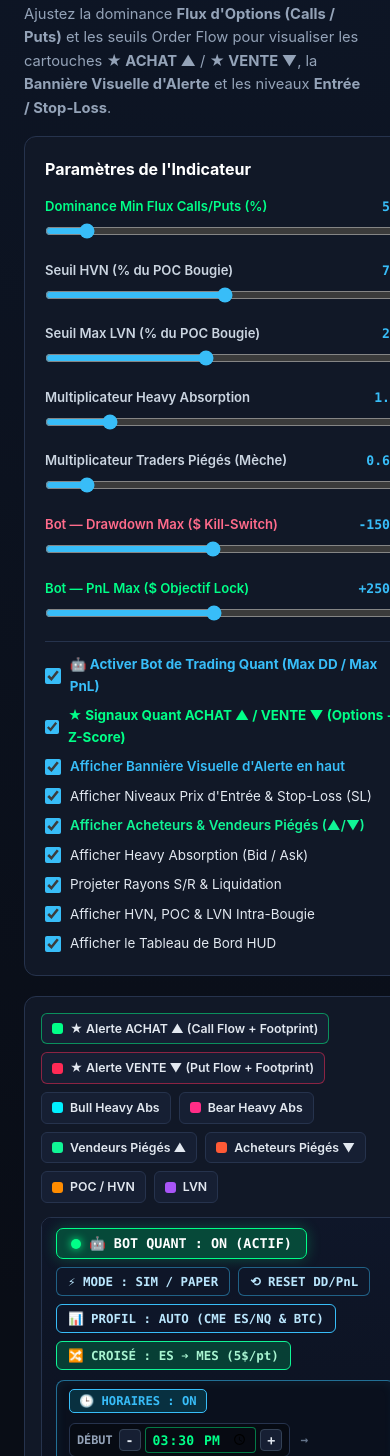
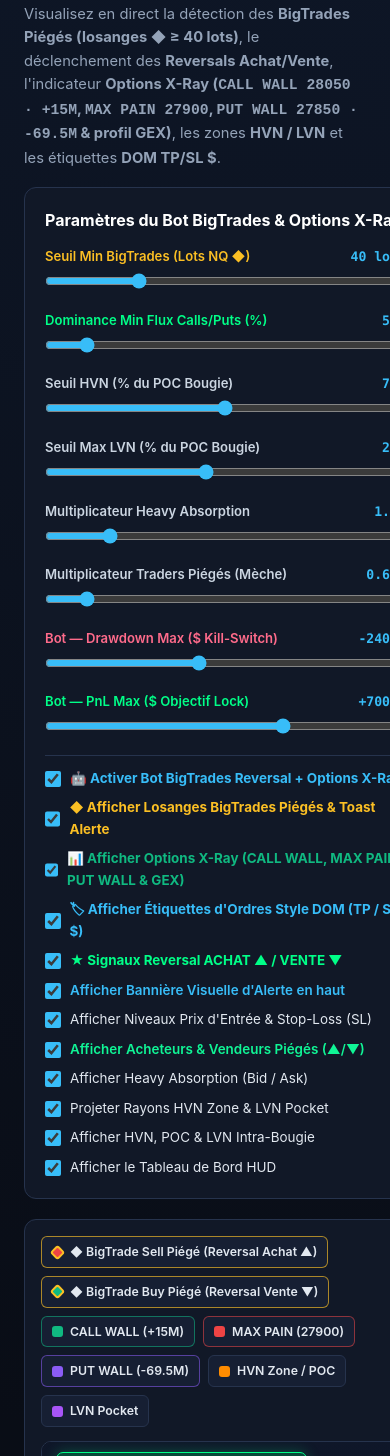
Before and after one commit to Xerro20/j-aimerais-un-indicateur-deja-compile-po, a plain HTML site: page index.html in a window 390 px wide. Shown: the part 1719-3175 px from the top of the page. Drawn offline with Linux system fonts and the light colour scheme.

Commit message:
Work from the phone

```diff
--- a/index.html
+++ b/index.html
@@ -523,16 +523,24 @@
     <section class="section">
       <div class="section-header">
         <div>
-          <h2 class="section-title">Aperçu Interactif : Alertes Visuelles Achat/Vente &amp; Flux d'Options ATAS X</h2>
+          <h2 class="section-title">Aperçu Interactif (NQ 5m) : BigTrades Piégés (◆), Reversal, Options X-Ray &amp; HVN / LVN</h2>
           <p style="color: var(--muted); font-size: 0.92rem;">
-            Ajustez la dominance <strong>Flux d'Options (Calls / Puts)</strong> et les seuils Order Flow pour visualiser les cartouches <strong>★ ACHAT ▲</strong> / <strong>★ VENTE ▼</strong>, la <strong>Bannière Visuelle d'Alerte</strong> et les niveaux <strong>Entrée / Stop-Loss</strong>.
+            Visualisez en direct la détection des <strong>BigTrades Piégés (losanges ◆ &ge; 40 lots)</strong>, le déclenchement des <strong>Reversals Achat/Vente</strong>, l'indicateur <strong>Options X-Ray (<code>CALL WALL 28050 · +15M</code>, <code>MAX PAIN 27900</code>, <code>PUT WALL 27850 · -69.5M</code> &amp; profil GEX)</strong>, les zones <strong>HVN / LVN</strong> et les étiquettes <strong>DOM TP/SL $</strong>.
           </p>
         </div>
       </div>
 
       <div class="sim-grid">
         <div class="card">
-          <h3 style="font-size: 1rem; margin-bottom: 13px; color: #fff;">Paramètres de l'Indicateur</h3>
+          <h3 style="font-size: 1rem; margin-bottom: 13px; color: #fff;">Paramètres du Bot BigTrades &amp; Options X-Ray</h3>
+
+          <div class="control-group">
+            <div class="control-label">
+              <span style="color: #fbbf24;">Seuil Min BigTrades (Lots NQ ◆)</span>
+              <span class="control-val" id="valBigTradeLots">40 lots</span>
+            </div>
+            <input type="range" id="rngBigTradeLots" min="20" max="100" step="5" value="40" />
+          </div>
 
           <div class="control-group">
             <div class="control-label">
@@ -577,27 +585,39 @@
           <div class="control-group">
             <div class="control-label">
               <span style="color: #ff6b8b;">Bot — Drawdown Max ($ Kill-Switch)</span>
-              <span class="control-val" id="valMaxDd">-1500$</span>
+              <span class="control-val" id="valMaxDd">-2355$</span>
             </div>
-            <input type="range" id="rngMaxDd" min="200" max="3000" step="100" value="1500" />
+            <input type="range" id="rngMaxDd" min="500" max="5000" step="100" value="2355" />
           </div>
 
           <div class="control-group">
             <div class="control-label">
               <span style="color: #00ff88;">Bot — PnL Max ($ Objectif Lock)</span>
-              <span class="control-val" id="valMaxPnl">+2500$</span>
+              <span class="control-val" id="valMaxPnl">+7075$</span>
             </div>
-            <input type="range" id="rngMaxPnl" min="300" max="5000" step="100" value="2500" />
+            <input type="range" id="rngMaxPnl" min="1000" max="10000" step="250" value="7075" />
           </div>
 
           <div class="toggle-list">
             <label class="toggle-item">
               <input type="checkbox" id="chkBot" checked />
-              <span style="color: #38bdf8; font-weight: 700;">🤖 Activer Bot de Trading Quant (Max DD / Max PnL)</span>
+              <span style="color: #38bdf8; font-weight: 700;">🤖 Activer Bot BigTrades Reversal + Options X-Ray</span>
+            </label>
+            <label class="toggle-item">
+              <input type="checkbox" id="chkBigTrades" checked />
+              <span style="color: #fbbf24; font-weight: 700;">◆ Afficher Losanges BigTrades Piégés &amp; Toast Alerte</span>
+            </label>
+            <label class="toggle-item">
+              <input type="checkbox" id="chkOptionsXRay" checked />
+              <span style="color: #10b981; font-weight: 700;">📊 Afficher Options X-Ray (CALL WALL, MAX PAIN, PUT WALL &amp; GEX)</span>
+            </label>
+            <label class="toggle-item">
+              <input type="checkbox" id="chkDomTags" checked />
+              <span style="color: #38bdf8; font-weight: 700;">🏷 Afficher Étiquettes d'Ordres Style DOM (TP / SL $)</span>
             </label>
             <label class="toggle-item">
               <input type="checkbox" id="chkBuySell" checked />
-              <span style="color: #00ff88; font-weight: 700;">★ Signaux Quant ACHAT ▲ / VENTE ▼ (Options + Z-Score)</span>
+              <span style="color: #00ff88; font-weight: 700;">★ Signaux Reversal ACHAT ▲ / VENTE ▼</span>
             </label>
             <label class="toggle-item">
               <input type="checkbox" id="chkBanner" checked />
@@ -617,7 +637,7 @@
             </label>
             <label class="toggle-item">
               <input type="checkbox" id="chkRays" checked />
-              <span>Projeter Rayons S/R &amp; Liquidation</span>
+              <span>Projeter Rayons HVN Zone &amp; LVN Pocket</span>
             </label>
             <label class="toggle-item">
               <input type="checkbox" id="chkBarHvn" checked />
@@ -632,14 +652,13 @@
 
         <div class="card" style="padding: 16px;">
           <div class="legend-pills">
-            <span class="pill" style="border-color: rgba(0,255,136,0.5);"><span class="dot" style="background: #00ff88;"></span> ★ Alerte ACHAT ▲ (Call Flow + Footprint)</span>
-            <span class="pill" style="border-color: rgba(255,42,85,0.5);"><span class="dot" style="background: #ff2a55;"></span> ★ Alerte VENTE ▼ (Put Flow + Footprint)</span>
-            <span class="pill"><span class="dot" style="background: #00f0ff;"></span> Bull Heavy Abs</span>
-            <span class="pill"><span class="dot" style="background: #ff2d87;"></span> Bear Heavy Abs</span>
-            <span class="pill"><span class="dot" style="background: #10f596;"></span> Vendeurs Piégés ▲</span>
-            <span class="pill"><span class="dot" style="background: #ff5a36;"></span> Acheteurs Piégés ▼</span>
-            <span class="pill"><span class="dot" style="background: #ff8c00;"></span> POC / HVN</span>
-            <span class="pill"><span class="dot" style="background: #a855f7;"></span> LVN</span>
+            <span class="pill" style="border-color: rgba(251,191,36,0.65);"><span class="dot" style="background: #ef4444; border: 2px solid #fbbf24; transform: rotate(45deg);"></span> ◆ BigTrade Sell Piégé (Reversal Achat ▲)</span>
+            <span class="pill" style="border-color: rgba(251,191,36,0.65);"><span class="dot" style="background: #10b981; border: 2px solid #fbbf24; transform: rotate(45deg);"></span> ◆ BigTrade Buy Piégé (Reversal Vente ▼)</span>
+            <span class="pill" style="border-color: rgba(16,185,129,0.55);"><span class="dot" style="background: #10b981;"></span> CALL WALL (+15M)</span>
+            <span class="pill" style="border-color: rgba(239,68,68,0.55);"><span class="dot" style="background: #ef4444;"></span> MAX PAIN (27900)</span>
+            <span class="pill" style="border-color: rgba(139,92,246,0.55);"><span class="dot" style="background: #8b5cf6;"></span> PUT WALL (-69.5M)</span>
+            <span class="pill"><span class="dot" style="background: #ff8c00;"></span> HVN Zone / POC</span>
+            <span class="pill"><span class="dot" style="background: #a855f7;"></span> LVN Pocket</span>
           </div>
           <div class="canvas-wrap">
             <div class="chart-bot-bar">
```
